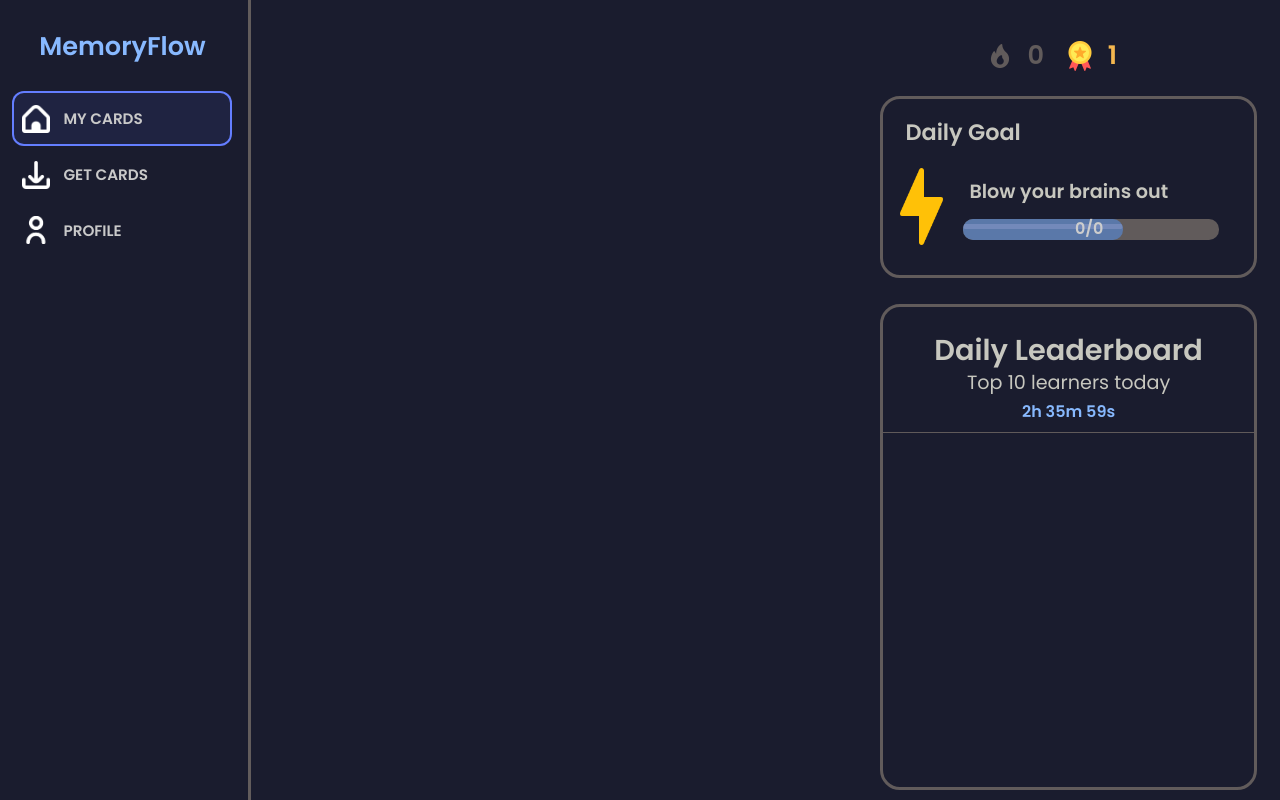
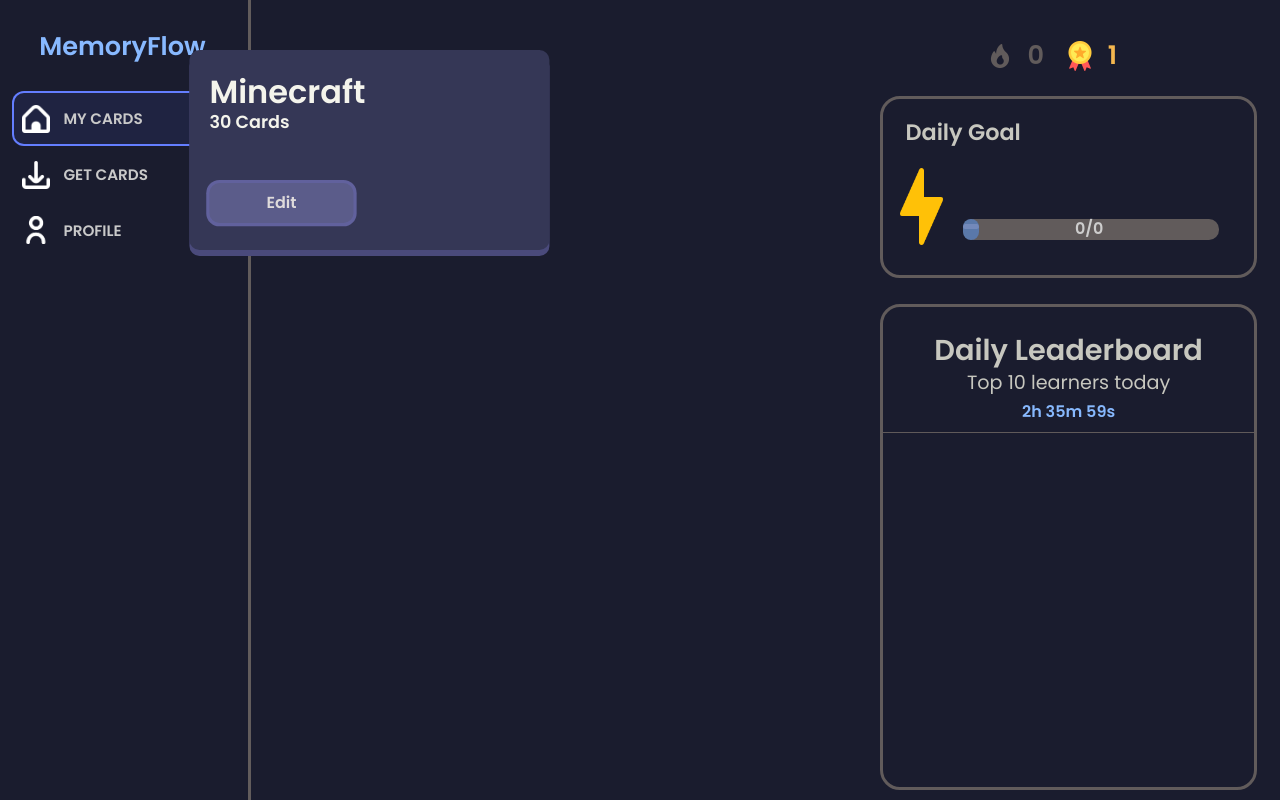
Before and after one commit to floriiian/MemoryFlow, a React (Vite) app in the folder memory-flow-app/: page /my_cards in a window 1280 px wide. Built offline with nearby package versions, Linux system fonts and the light colour scheme.

Commit message:
Add files via upload

```diff
--- a/memory-flow-app/src/MyCards.css
+++ b/memory-flow-app/src/MyCards.css
@@ -1,31 +1,78 @@
 .flashcardsContainer {
     position: fixed;
     left: 50%;
-    transform: translateX(-50%);
-    color: white;
-    text-align: center;
+    transform: translateX(-64%) translateY(25%);
+    display: grid;
+    grid-template-columns: repeat(2, 20em);
+    grid-gap: 4em;
+    z-index: 10;
 }
 
 .flashcard {
-    background: rgb(37, 39, 64);
-    box-shadow: 0 5px #12131f;
-    margin-top: 0.7em;
+    background: rgb(53, 55, 86);
     width: 20em;
-    height: 8em;
+    height: 10em;
     border-radius: 10px;
     padding: 20px;
+    transition: 0.1s;
+    box-shadow: 0 6px #4a4a7b;
+    overflow: hidden;
+}
+
+.flashcard:hover{
+    background: rgb(62, 62, 98);
+    cursor: pointer;
 }
 
 .inner-flashcard {
     border-radius: 10px;
     width: 15em;
-    padding: 0.8em;
     max-width: 15em;
     text-align: left;
 }
 
+.flashcard-button {
+    margin-top: 1em;
+    border-radius: 10px;
+    width: 9em;
+    height: 2.5em;
+    border: none;
+    font-weight: bold;
+    z-index: 5;
+    color: #dfdbdb;
+    box-shadow: 0 0.01em 0 0.2em #61619d;
+    background: rgb(91, 92, 138);
+    font-size: 16px;
+
+}
+.flashcard-button:hover{
+    background: rgb(100, 101, 153);
+    cursor: pointer;
+}
+
+.flashcard-button:active{
+    outline: none;
+    border: none;
+    cursor: pointer;
+    padding: 0;
+    box-shadow: 0 0.02em 0 0.10em #61619d;
+    transform: translateY(0.1em);
+}
+.flashcard-button:focus{
+    outline: none;
+}
+
 .inner-flashcard p {
-    color: #aaaaaa;
-    font-size: 20px;
+     color: #f4f4ec;
     font-weight: bold;
 }
+
+.flashcard-category{
+    margin-top: 0.2em;
+    font-size: 2em;
+}
+.flashcard-amount{
+    margin-top: -1.5em;
+    margin-bottom: 2em;
+    font-size: 1.1em;
+}
--- a/memory-flow-app/src/Navbar.css
+++ b/memory-flow-app/src/Navbar.css
@@ -149,13 +149,20 @@
     transform: translateY(1em);
 }
 
-.daily-goal-text{
+.daily-goal-text {
     color: #c7c7bf;
     font-size: 1.2em;
-    margin-left: 4.5em;
+    margin: 0 auto; /* Center horizontally */
     font-weight: bold;
-    transform: translateY(3.2em);
+    transform: translateY(2.5em) translateX(1em); /* Adjust spacing */
+    display: flex;
+    align-items: center; /* Center vertically */
+    justify-content: center; /* Center text inside element */
+    max-width: 70%; /* Prevent overflow */
+    text-align: center; /* Center text */
+    word-break: break-word; /* Break long words */
 }
+
 
 .dailyGoal img{
     color: #c7c7bf;
--- a/memory-flow-app/src/Navbar.jsx
+++ b/memory-flow-app/src/Navbar.jsx
@@ -34,9 +34,9 @@ function Navbar() {
 
     let username = ""
 
-    const [dailyGoalPercentage, setDailyGoalPercentage] = useState("10em");
+    const [dailyGoalPercentage, setDailyGoalPercentage] = useState("0em");
     const [dailyGoalText, setDailyGoalText] = useState("0/0");
-    const [dailyGoalDescription, setDailyGoalDescription] = useState("Blow your brains out");
+    const [dailyGoalDescription, setDailyGoalDescription] = useState("");
     const [leaderboardTime, setLeaderboardTime] = useState("00h 00m 00s");
 
     const [levelText, setLevelText] = useState("1");
@@ -51,7 +51,19 @@ function Navbar() {
         return midnight.getTime();
     }
 
-    const x = setInterval(function() {
+    function renderMissionType(type, amount) {
+        let sentence;
+        const sentenceTemplates = {
+            answer: `Answer ${amount} questions.`,
+            xp: `Collect ${amount} XP.`,
+            answer_correctly: `Correctly answer ${amount} questions.`,
+            answer_wrong: `Answer ${amount} wrong questions.`
+        };
+        sentence = sentenceTemplates[type] || '';
+        setDailyGoalDescription(sentence);
+    }
+
+    const timeLeftTillReset = setInterval(function() {
 
         let countDownDate = midnightTime();
         let now = new Date().getTime();
@@ -65,26 +77,14 @@ function Navbar() {
             + minutes + "m " + seconds + "s ")
 
         if (distance < 0) {
-            clearInterval(x);
+            clearInterval(timeLeftTillReset);
             setLeaderboardTime("Reset")
         }
     }, 1000);
 
 
-    function getUserdata() {
-        return getRequest("get/userdata")
-            .then(response => {
-                return response;
-            })
-            .catch(error => {
-                console.error("Error Status Code:", error.status);
-                console.error("Error Message:", error.message);
-                throw new Error(error.message);
-            });
-    }
-
-    function getLeaderboardData() {
-        return getRequest("get/leaderboard")
+    function getData(path) {
+        return getRequest(path)
             .then(response => {
                 return response;
             })
@@ -97,13 +97,13 @@ function Navbar() {
 
     window.onload = () => {
 
-        getUserdata().then((response) => {
+        getData("get/userdata").then((response) => {
 
             setLevelText(response.level);
             setStreakText(response.streak);
             username = response.username;
 
-            getLeaderboardData().then((response) => {
+            getData("get/leaderboard").then((response) => {
                 const users = [];
                 const competitors = response["competitors"];
                 const leaderboardElement = ReactDOM.createRoot(document.querySelector('.leaderboard-scrollable'));
@@ -122,6 +122,22 @@ function Navbar() {
                     users.push(competitorElement);
                 }
                 leaderboardElement.render(<>{users}</>);
+            });
+
+            getData("get/daily_missions").then((response) => {
+
+                console.log(response)
+
+                const mission = response["missions"][0];
+                const missionType = mission["type"];
+                const maxAmount = mission["amount"];
+                const currentAmount = mission["progress"];
+                const progress = (currentAmount * 100) / maxAmount;
+
+                renderMissionType(missionType, maxAmount)
+                setDailyGoalPercentage(Math.min(((16 * progress) / 100), 16).toString())
+                setDailyGoalText(`${currentAmount}/${maxAmount}`);
+
             });
         })
 
@@ -175,7 +191,7 @@ function Navbar() {
                         <a className={"daily-goal-text"}>{dailyGoalDescription}</a>
                         <img src={goalIcon} alt="Level logo"/>
                         <div className={"goal-progress-bar"}></div>
-                        <div className={"inner-goal-progress-bar"} style={{width: dailyGoalPercentage}}></div>
+                        <div className={"inner-goal-progress-bar"} style={{width: dailyGoalPercentage + "em"}}></div>
                         <div className={"process-bar-text"}>
                             <span>{dailyGoalText}</span>
                         </div>
--- a/memory-flow-app/src/routes/MyCards.jsx
+++ b/memory-flow-app/src/routes/MyCards.jsx
@@ -1,7 +1,6 @@
 import {Outlet} from "react-router-dom";
 import '../index.css'
 import '../MyCards.css'
-
 
 
 function MyCards() {
@@ -11,13 +10,13 @@ function MyCards() {
             <div className={"baseBody"}>
                 <div className={"flashcardsContainer"}>
 
-                    {/*
                     <div className={"flashcard"}>
                         <div className={"inner-flashcard"}>
-                        <p>Category: History</p>
-                        <p>Questions: 30</p>
+                            <p className={"flashcard-category"}>Minecraft</p>
+                            <p className={"flashcard-amount"}>30 Cards</p>
+                            <button className={"flashcard-button"}>Edit</button>
                         </div>
-                </div>*/}
+                    </div>
                 </div>
                 <main>
                     <Outlet/>
```
Lines whose indentation alone changed are shown as unchanged.
